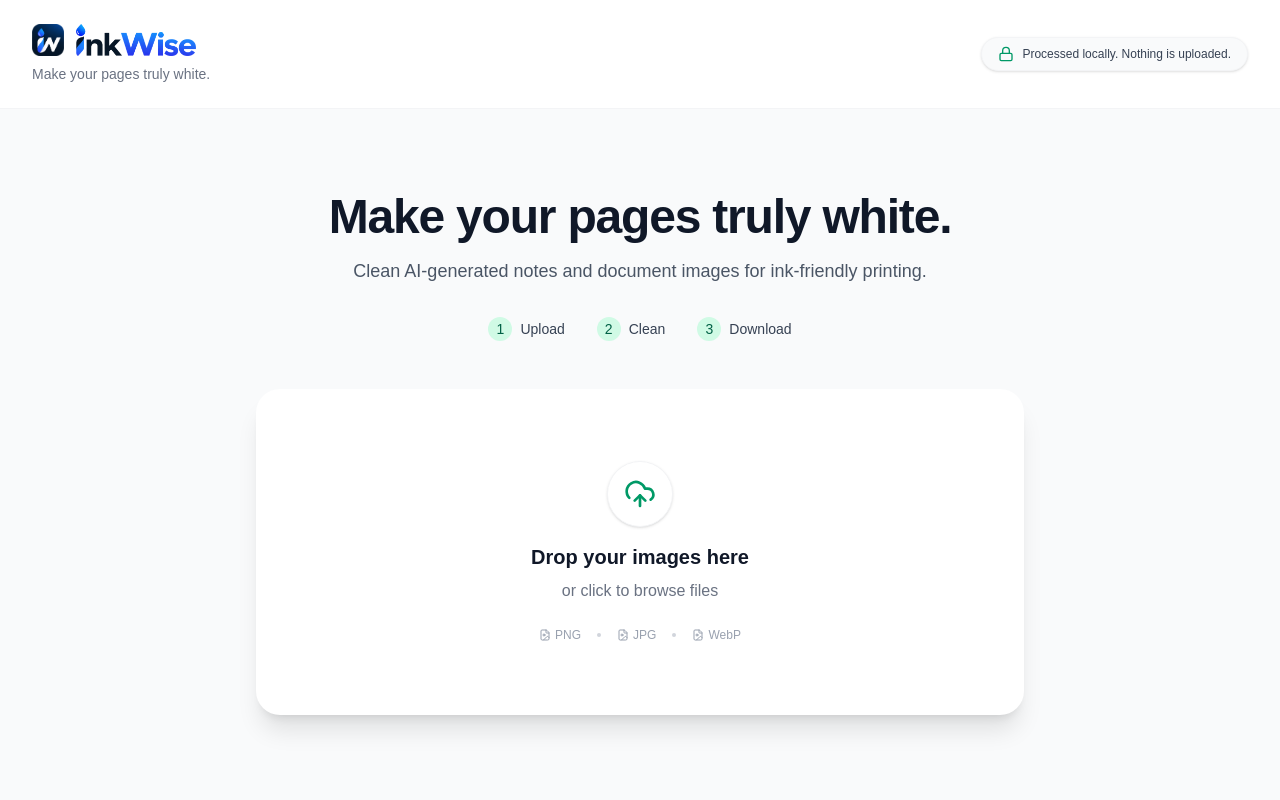
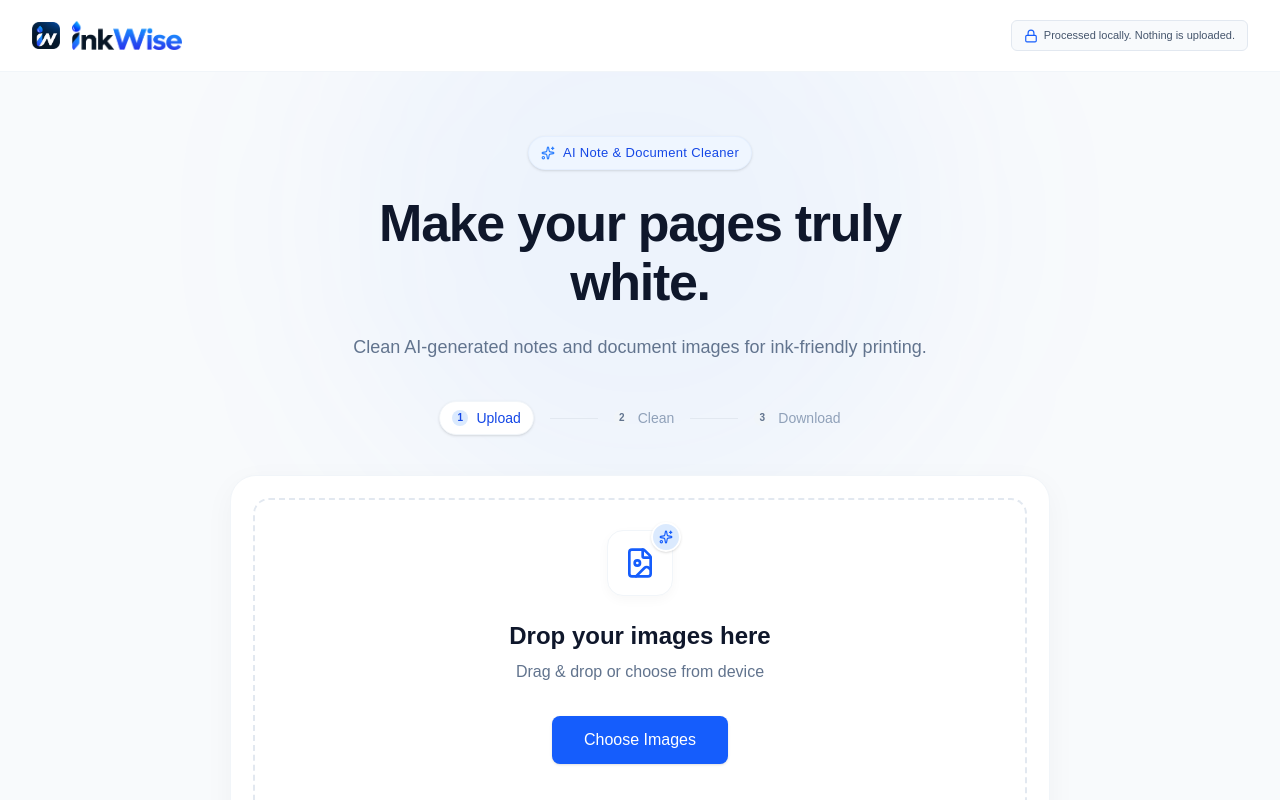
Before and after one commit to MohammedShakib/InkWise, a Next.js app: page / in a window 1280 px wide. Built offline with nearby package versions, Linux system fonts and the light colour scheme.

Commit message:
style: redesign landing page and upload dropzone for premium minimal UI

```diff
--- a/src/app/page.tsx
+++ b/src/app/page.tsx
@@ -8,6 +8,7 @@ import CompareViewer from '@/components/inkwise/CompareViewer';
 import CleaningPanel from '@/components/inkwise/CleaningPanel';
 import ExportPanel from '@/components/inkwise/ExportPanel';
 import BackgroundAnalysis from '@/components/inkwise/BackgroundAnalysis';
+import { Sparkles, ShieldCheck, Zap, Maximize } from 'lucide-react';
 
 export default function Home() {
   const { images } = useInkWise();
@@ -17,23 +18,67 @@ export default function Home() {
       <Header />
 
       {images.length === 0 ? (
-        <main className="flex-1 overflow-y-auto bg-gray-50 flex flex-col items-center justify-center p-8">
-          <div className="max-w-2xl w-full text-center mb-12 animate-in fade-in slide-in-from-bottom-4 duration-500">
-            <h2 className="text-4xl font-extrabold tracking-tight text-gray-900 sm:text-5xl mb-4">
-              Make your pages truly white.
-            </h2>
-            <p className="text-lg text-gray-600 mb-8">
-              Clean AI-generated notes and document images for ink-friendly printing.
-            </p>
-            <div className="flex flex-col md:flex-row justify-center space-y-4 md:space-y-0 md:space-x-8 text-sm font-medium text-gray-700">
-              <span className="flex items-center justify-center"><div className="w-6 h-6 rounded-full bg-emerald-100 text-emerald-800 flex items-center justify-center mr-2">1</div> Upload</span>
-              <span className="flex items-center justify-center"><div className="w-6 h-6 rounded-full bg-emerald-100 text-emerald-800 flex items-center justify-center mr-2">2</div> Clean</span>
-              <span className="flex items-center justify-center"><div className="w-6 h-6 rounded-full bg-emerald-100 text-emerald-800 flex items-center justify-center mr-2">3</div> Download</span>
+        <main className="flex-1 overflow-y-auto bg-[#F8FAFC] flex flex-col items-center px-4 py-10 md:py-16 relative">
+
+          {/* Subtle background element */}
+          <div className="absolute top-[-20%] left-1/2 -translate-x-1/2 w-[600px] h-[600px] bg-blue-500/5 rounded-full blur-[100px] pointer-events-none"></div>
+
+          <div className="max-w-[1200px] w-full flex flex-col items-center relative z-10">
+
+            {/* Product Context Badge */}
+            <div className="mb-6 flex items-center bg-blue-50 border border-blue-100/50 text-blue-700 px-3 py-1.5 rounded-full text-[13px] font-medium tracking-wide shadow-sm">
+              <Sparkles className="w-3.5 h-3.5 mr-2 text-blue-500" />
+              AI Note & Document Cleaner
             </div>
-          </div>
 
-          <div className="max-w-3xl w-full bg-white rounded-3xl shadow-xl overflow-hidden p-2 animate-in fade-in zoom-in-95 duration-500 delay-150 fill-mode-both">
-            <UploadDropzone className="border-0 bg-white hover:bg-gray-50 p-16" />
+            <div className="text-center mb-10 max-w-[650px] animate-in fade-in slide-in-from-bottom-4 duration-500">
+              <h2 className="text-[36px] leading-[1.15] md:text-[52px] font-[800] tracking-tight text-slate-900 mb-5">
+                Make your pages truly white.
+              </h2>
+              <p className="text-[17px] text-slate-500 md:text-lg">
+                Clean AI-generated notes and document images for ink-friendly printing.
+              </p>
+            </div>
+
+            {/* Workflow Indicator */}
+            <div className="flex items-center space-x-2 md:space-x-4 text-xs md:text-sm font-medium mb-10 animate-in fade-in duration-500 delay-100 text-slate-400">
+              <span className="flex items-center text-blue-700 bg-white shadow-sm border border-slate-100 px-3 py-1.5 rounded-full">
+                <span className="w-4 h-4 rounded-full bg-blue-100 text-blue-700 flex items-center justify-center text-[10px] mr-2 font-bold">1</span>
+                Upload
+              </span>
+              <div className="w-6 md:w-12 h-px bg-slate-200"></div>
+              <span className="flex items-center">
+                <span className="w-4 h-4 rounded-full bg-slate-100 text-slate-500 flex items-center justify-center text-[10px] mr-2 font-bold">2</span>
+                Clean
+              </span>
+              <div className="w-6 md:w-12 h-px bg-slate-200"></div>
+              <span className="flex items-center">
+                <span className="w-4 h-4 rounded-full bg-slate-100 text-slate-500 flex items-center justify-center text-[10px] mr-2 font-bold">3</span>
+                Download
+              </span>
+            </div>
+
+            {/* Upload Area */}
+            <div className="w-full max-w-[820px] bg-white rounded-[26px] shadow-[0_8px_30px_rgba(0,0,0,0.04)] border border-slate-100 p-1 md:p-1.5 animate-in fade-in zoom-in-95 duration-500 delay-200 fill-mode-both">
+              <UploadDropzone />
+            </div>
+
+            {/* Trust Row */}
+            <div className="mt-8 flex flex-wrap justify-center gap-6 md:gap-12 animate-in fade-in duration-500 delay-300">
+              <div className="flex items-center text-slate-500 text-[13px] md:text-sm font-medium">
+                <ShieldCheck className="w-4 h-4 mr-2 text-slate-400" />
+                Local Processing
+              </div>
+              <div className="flex items-center text-slate-500 text-[13px] md:text-sm font-medium">
+                <Zap className="w-4 h-4 mr-2 text-slate-400" />
+                Fast Batch Cleaning
+              </div>
+              <div className="flex items-center text-slate-500 text-[13px] md:text-sm font-medium">
+                <Maximize className="w-4 h-4 mr-2 text-slate-400" />
+                Original Resolution
+              </div>
+            </div>
+
           </div>
         </main>
       ) : (
@@ -42,7 +87,7 @@ export default function Home() {
 
           <CompareViewer />
 
-          <div className="flex flex-col w-full md:w-[340px] shrink-0 border-l border-gray-100 bg-white overflow-y-auto z-10 shadow-[-4px_0_15px_rgba(0,0,0,0.02)]">
+          <div className="flex flex-col w-full md:w-[340px] shrink-0 border-l border-slate-100 bg-white overflow-y-auto z-10 shadow-[-4px_0_15px_rgba(0,0,0,0.02)]">
             <CleaningPanel />
             <BackgroundAnalysis />
             <ExportPanel />
--- a/src/components/inkwise/Header.tsx
+++ b/src/components/inkwise/Header.tsx
@@ -3,18 +3,16 @@ import Image from 'next/image';
 
 export default function Header() {
   return (
-    <header className="flex flex-col md:flex-row items-center justify-between py-6 px-8 border-b border-gray-100 bg-white">
-      <div className="flex flex-col">
-        <div className="flex items-center space-x-3 mb-1">
-          <Image src="/icon.png" alt="InkWise Icon" width={32} height={32} className="object-contain" />
-          <Image src="/logo.png" alt="InkWise" width={120} height={40} className="object-contain" />
-        </div>
-        <p className="text-sm text-gray-500 mt-1">Make your pages truly white.</p>
+    <header className="h-16 md:h-[72px] flex items-center justify-between px-4 md:px-8 border-b border-slate-100 bg-white/80 backdrop-blur-md sticky top-0 z-50">
+      <div className="flex items-center space-x-3">
+        <Image src="/icon.png" alt="InkWise Icon" width={28} height={28} className="object-contain" />
+        <Image src="/logo.png" alt="InkWise" width={110} height={36} className="object-contain" />
       </div>
 
-      <div className="mt-4 md:mt-0 flex items-center bg-gray-50 px-4 py-2 rounded-full border border-gray-100 shadow-sm">
-        <Lock className="w-4 h-4 text-emerald-600 mr-2" />
-        <span className="text-xs font-medium text-gray-700">Processed locally. Nothing is uploaded.</span>
+      <div className="flex items-center bg-slate-50 px-3 py-1.5 rounded-md border border-slate-200">
+        <Lock className="w-3.5 h-3.5 text-blue-600 mr-1.5" />
+        <span className="text-[11px] font-medium text-slate-600 hidden sm:inline">Processed locally. Nothing is uploaded.</span>
+        <span className="text-[11px] font-medium text-slate-600 sm:hidden">Local only</span>
       </div>
     </header>
   );
--- a/src/components/inkwise/UploadDropzone.tsx
+++ b/src/components/inkwise/UploadDropzone.tsx
@@ -1,7 +1,7 @@
 "use client";
 
-import { useCallback, useState } from 'react';
-import { UploadCloud, FileImage } from 'lucide-react';
+import { useCallback, useState, useRef } from 'react';
+import { FileImage, Sparkles } from 'lucide-react';
 import { useInkWise } from '../../lib/store/InkWiseContext';
 import { clsx } from 'clsx';
 import { twMerge } from 'tailwind-merge';
@@ -9,6 +9,7 @@ import { twMerge } from 'tailwind-merge';
 export default function UploadDropzone({ className }: { className?: string }) {
   const { addImages } = useInkWise();
   const [isDragging, setIsDragging] = useState(false);
+  const inputRef = useRef<HTMLInputElement>(null);
 
   const handleDrop = useCallback(
     (e: React.DragEvent<HTMLDivElement>) => {
@@ -41,10 +42,10 @@ export default function UploadDropzone({ className }: { className?: string }) {
     <div
       className={twMerge(
         clsx(
-          "relative flex flex-col items-center justify-center p-12 border-2 border-dashed rounded-2xl transition-all",
+          "relative flex flex-col items-center justify-center p-8 md:p-12 transition-all duration-200 w-full min-h-[280px] md:min-h-[320px] rounded-[24px] group",
           isDragging
-            ? "border-emerald-500 bg-emerald-50/50"
-            : "border-gray-200 bg-gray-50 hover:bg-gray-100 hover:border-gray-300"
+            ? "bg-blue-50/50 scale-[1.01]"
+            : "bg-white hover:bg-slate-50/30"
         ),
         className
       )}
@@ -52,26 +53,47 @@ export default function UploadDropzone({ className }: { className?: string }) {
       onDragLeave={() => setIsDragging(false)}
       onDrop={handleDrop}
     >
+      <div className={clsx(
+        "absolute inset-3 md:inset-4 border-2 border-dashed rounded-[16px] pointer-events-none transition-colors duration-200",
+        isDragging ? "border-blue-400" : "border-slate-200 group-hover:border-slate-300"
+      )}></div>
+
       <input
         type="file"
         multiple
         accept="image/png, image/jpeg, image/webp"
         onChange={handleFileChange}
-        className="absolute inset-0 w-full h-full opacity-0 cursor-pointer"
+        className="absolute inset-0 w-full h-full opacity-0 cursor-pointer z-20"
         title="Upload images"
+        ref={inputRef}
       />
-      <div className="bg-white p-4 rounded-full shadow-sm mb-4 border border-gray-100">
-        <UploadCloud className="w-8 h-8 text-emerald-600" />
-      </div>
-      <h3 className="text-xl font-semibold text-gray-900 mb-2">Drop your images here</h3>
-      <p className="text-gray-500 mb-6">or click to browse files</p>
 
-      <div className="flex items-center space-x-4 text-xs font-medium text-gray-400">
-        <span className="flex items-center"><FileImage className="w-3 h-3 mr-1"/> PNG</span>
-        <span className="w-1 h-1 bg-gray-300 rounded-full"></span>
-        <span className="flex items-center"><FileImage className="w-3 h-3 mr-1"/> JPG</span>
-        <span className="w-1 h-1 bg-gray-300 rounded-full"></span>
-        <span className="flex items-center"><FileImage className="w-3 h-3 mr-1"/> WebP</span>
+      <div className="relative z-10 flex flex-col items-center pointer-events-none">
+        <div className="relative mb-6 transition-transform duration-200 group-hover:scale-105">
+          <div className="absolute -top-2 -right-2 bg-blue-100 text-blue-600 p-1.5 rounded-full border-2 border-white z-10 shadow-sm">
+            <Sparkles className="w-3.5 h-3.5" />
+          </div>
+          <div className="bg-white p-4 rounded-2xl shadow-[0_4px_12px_rgba(0,0,0,0.03)] border border-slate-100">
+            <FileImage className="w-8 h-8 text-blue-600" />
+          </div>
+        </div>
+
+        <h3 className="text-xl md:text-2xl font-semibold text-slate-900 mb-2">Drop your images here</h3>
+        <p className="text-slate-500 mb-8 text-sm md:text-base">Drag & drop or choose from device</p>
+
+        <div className="bg-blue-600 text-white font-medium px-8 py-3 rounded-lg shadow-sm transition-all group-hover:bg-blue-700 group-hover:shadow-md">
+          Choose Images
+        </div>
+
+        <div className="mt-8 flex items-center space-x-3 text-[11px] font-medium text-slate-400 uppercase tracking-wider">
+          <span>PNG</span>
+          <span className="w-1 h-1 bg-slate-300 rounded-full"></span>
+          <span>JPG</span>
+          <span className="w-1 h-1 bg-slate-300 rounded-full"></span>
+          <span>JPEG</span>
+          <span className="w-1 h-1 bg-slate-300 rounded-full"></span>
+          <span>WebP</span>
+        </div>
       </div>
     </div>
   );
```
Also changed, not shown: 1 other file (tests, documents, lock files or other folders).
